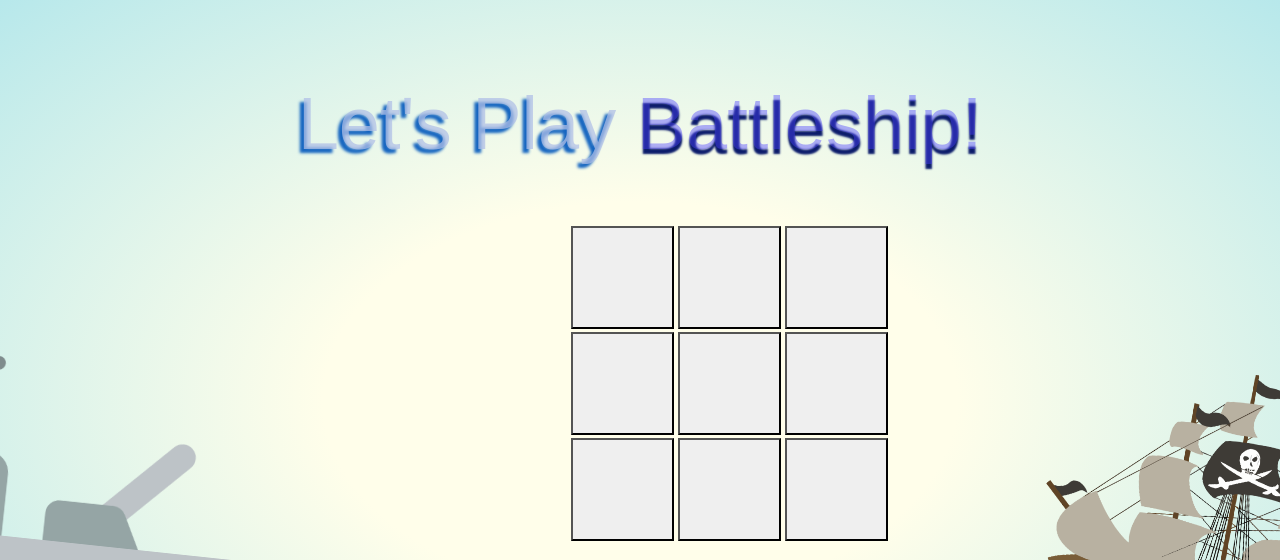
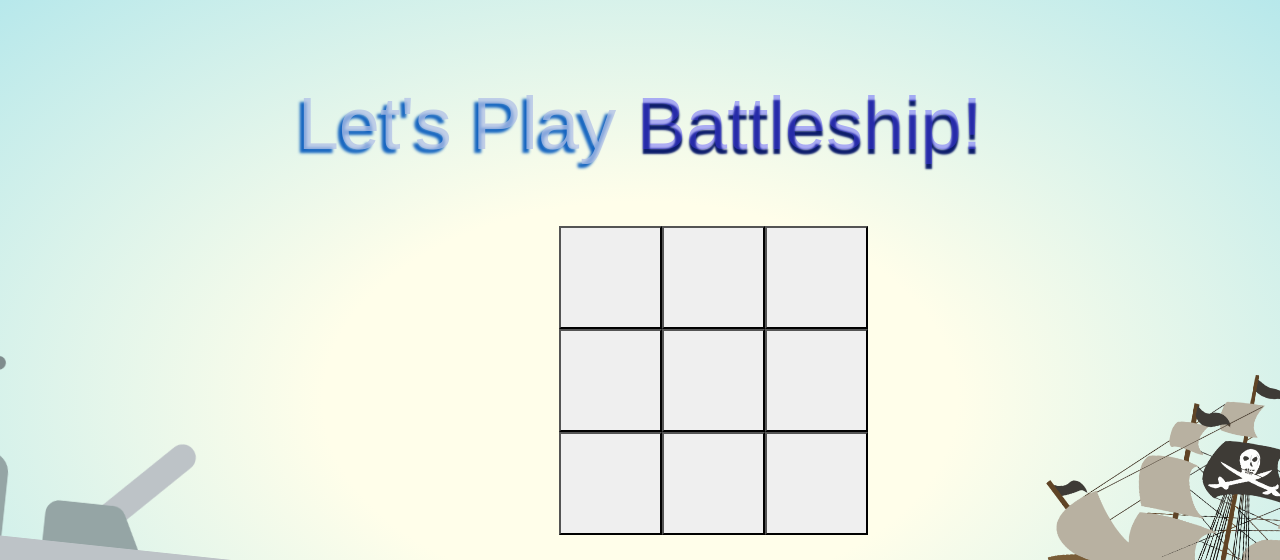
Before and after one commit to codinqu/Battleship-Project, a plain HTML site: page index.html in a window 1280 px wide. Shown: the top 560 px of the page. Drawn offline with Linux system fonts and the light colour scheme; grey boxes are pictures that could not be loaded; a web font is replaced by a local one.

Commit message:
updated and complete
html, css, and js fully functional and completed

```diff
--- a/css/style.css
+++ b/css/style.css
@@ -94,3 +94,12 @@ body {
     50% { transform: rotate(10deg); }
     100% { transform: rotate(-10deg); }
 }
+
+
+.mines {
+  background-color: red;
+}
+
+.clear {
+  background-color: darkgreen;
+}
--- a/index.html
+++ b/index.html
@@ -20,29 +20,7 @@
             </div>
         </div>
     </div>
-    <div class="container btnsContain">
-        <div class="row">
-            <div class="btnsOne">
-                <button></button>
-                <button></button>
-                <button></button>
-            </div>
-        </div>
-        <div class="row">
-            <div class="btnsTwo">
-                <button></button>
-                <button></button>
-                <button></button>
-            </div>
-        </div>
-        <div class="row">
-            <div class="btnsThree">
-                <button></button>
-                <button></button>
-                <button></button>
-            </div>
-        </div>
-    </div>
+    <div class="container btnsContain" id="gridBtns"></div>
     <div class="container waterContain">
         <div class="ocean">
             <div class="wave"></div>
@@ -58,4 +36,5 @@
         </div>
     </div>
 </body>
+<script type="text/javascript" src="script.js"></script>
 </html>
--- a/script.js
+++ b/script.js
@@ -0,0 +1,90 @@
+
+const maxMines = 4;
+
+const rowSize = 3;
+
+const maxBattleSize = rowSize * rowSize;
+
+const gridContain = document.getElementById('gridBtns');
+
+const mines = createMines(maxMines, maxBattleSize);
+
+
+function getRandomInt(max) {
+
+    let ihateMath = Math.random() * max;
+
+    let istillhateMath = Math.floor(ihateMath);
+
+    return istillhateMath;
+
+}
+
+
+
+function onClick(event) {
+    let eventId = event.target.id;
+
+    let btn = event.target;
+
+    eventId = Number.parseInt(eventId);
+
+    if(mines.includes(eventId)) {
+        console.log("you hit a mine");
+
+        btn.classList.add('mines')
+    }
+    else{
+        console.log("you live to see another day");
+
+        btn.classList.add('clear');
+    }
+}
+
+
+function createMines(maxMines, maxBattleSize) {
+    let mines = [];
+
+    for (let i = 0; i < maxMines; i++) {
+
+       let mineId = getRandomInt(maxBattleSize);
+
+       mines.push(mineId);
+
+    }
+
+    return mines;
+}
+
+
+
+function main() {
+
+    console.log("mines", mines);
+
+    let count = 0;
+
+    for (let i = 0; i < rowSize; i++) {
+
+        let gridRow = document.createElement('div');
+
+        gridRow.classList.add('row');
+
+        for (let j = 0; j < rowSize; j++) {
+
+            let makeBtns = document.createElement('button');
+
+            makeBtns.addEventListener("click",onClick);
+
+            makeBtns.id = count
+            count++
+
+            gridRow.appendChild(makeBtns);
+
+        }
+
+        gridContain.appendChild(gridRow);
+    }
+}
+
+main();
```
